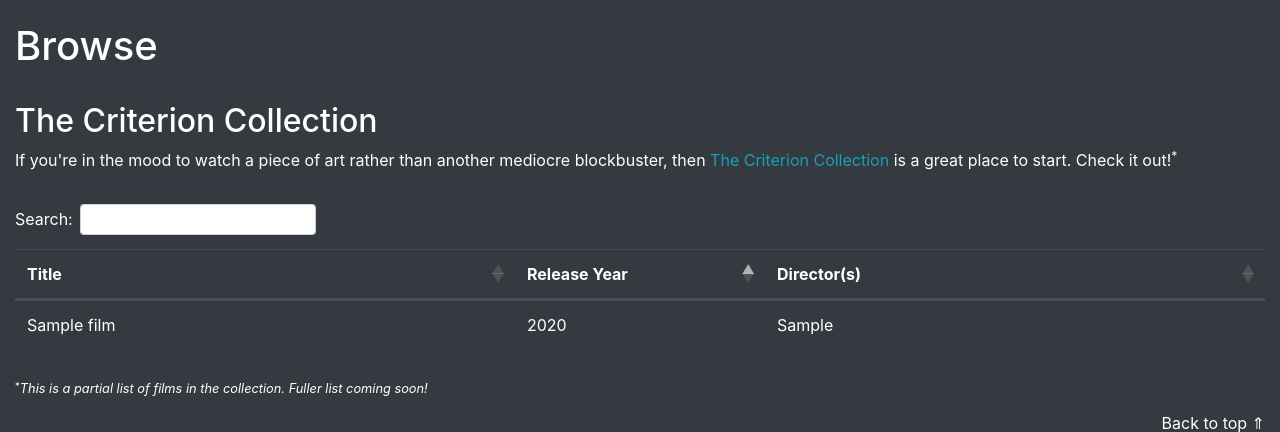
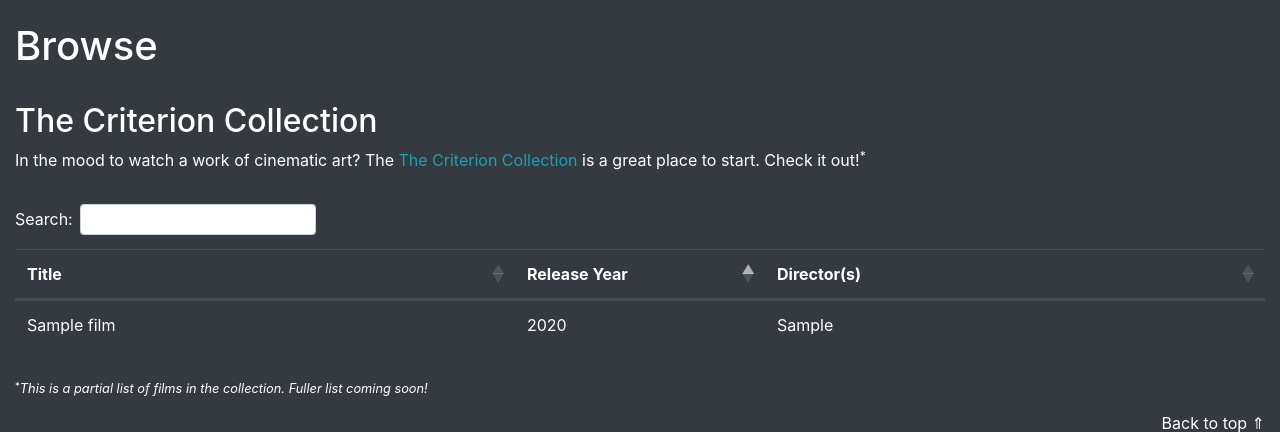
Before and after one commit to dunnesquared/cinescout, a Flask app: page /browse in a window 1280 px wide. Shown: the part 59-491 px from the top of the page. Run offline with Flask 2, Linux system fonts and the light colour scheme; tables that the repository leaves empty hold one stand-in row (values such as "Sample post"); some libraries are stand-ins or nearby versions.

Commit message:
Edit Browse text

```diff
--- a/cinescout/templates/browse.html
+++ b/cinescout/templates/browse.html
@@ -22,8 +22,7 @@
 
   {% if criterion_films %}
 
-  <p>If you're in the mood to watch a piece of art rather than another mediocre
-    blockbuster, then <a href="https://criterion.com" target="_blank" class="text-info">The Criterion Collection</a>
+  <p>In the mood to watch a work of cinematic art? The <a href="https://criterion.com" target="_blank" class="text-info">The Criterion Collection</a>
     is a great place to start. Check it out!<a href="#footnote" class="text-white"><sup>*</sup></a><br>
   </p>
 
```
